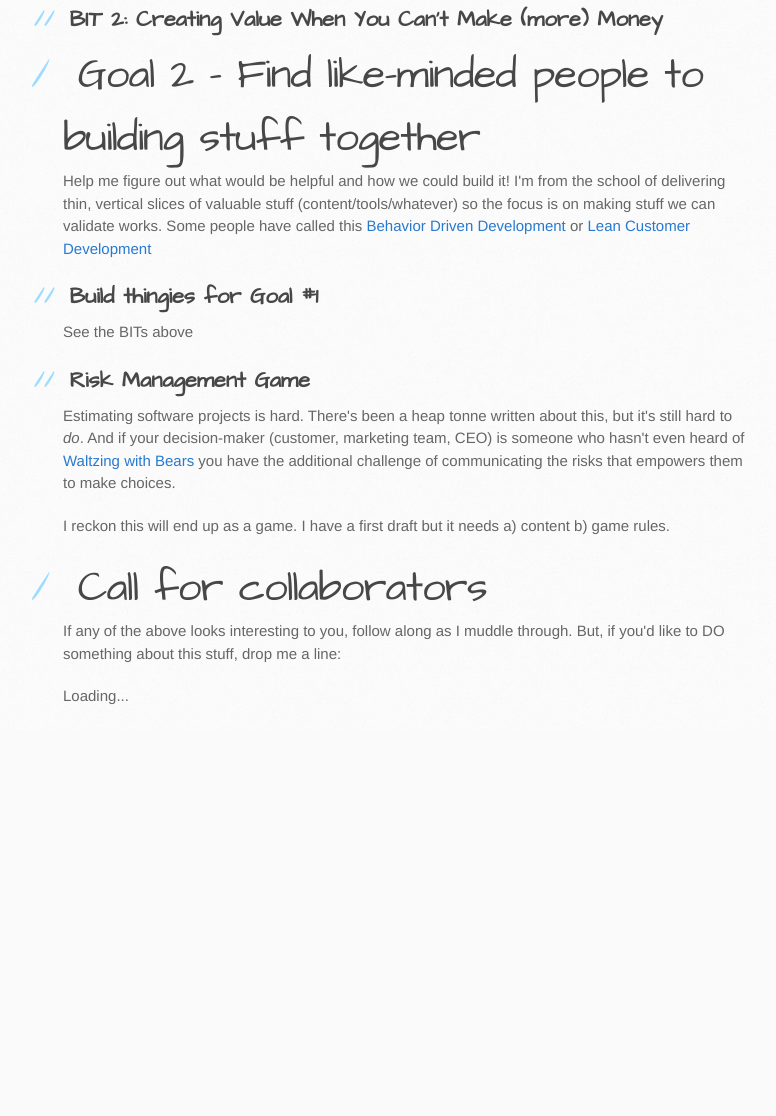
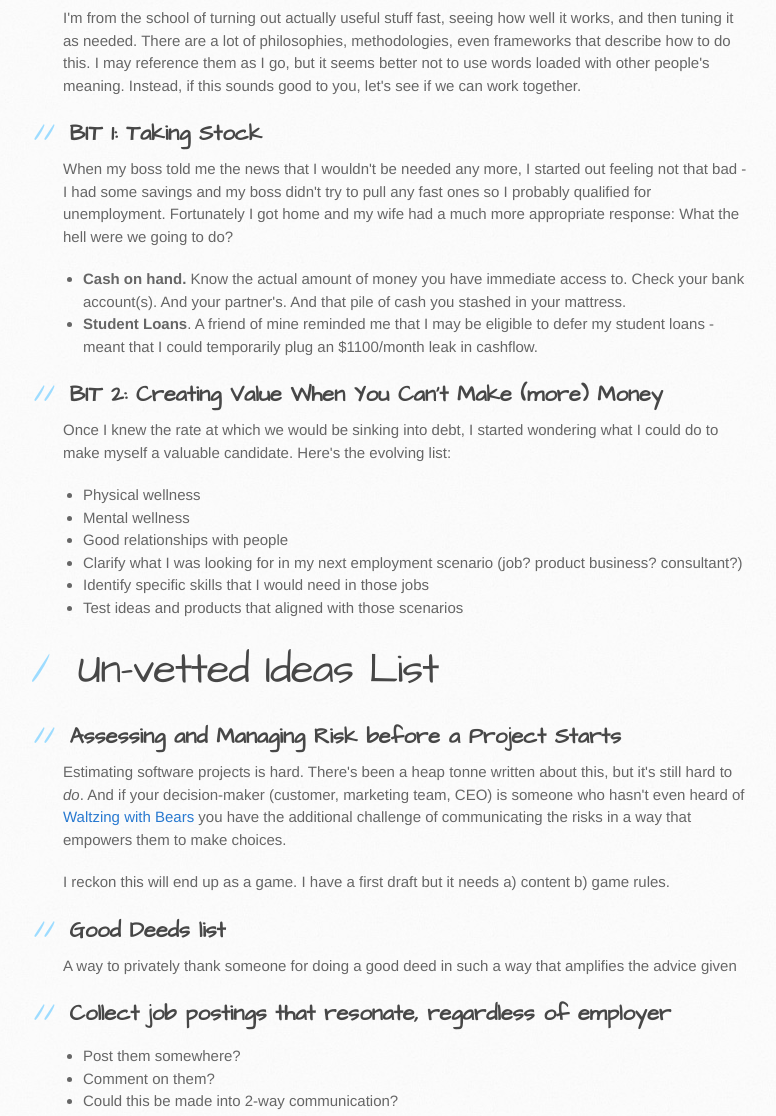
Before and after one commit to bonniea/hack-my-layoff, a plain HTML site: page index.html in a window 1280 px wide. Shown: the part 940-2056 px from the top of the page, without its empty margins (107-883 px from the left). Before the commit the page ends 1670 px from the top, so only its background shows below. Drawn offline with Linux system fonts and the light colour scheme.

```diff
--- a/index.html
+++ b/index.html
@@ -29,14 +29,20 @@
       <div class="inner clearfix">
         <section id="main-content">
           <h1>
-<a id="goal-1---stop-re-inventing-the-wheel-for-basic-but-important-things-bits" class="anchor" href="#goal-1---stop-re-inventing-the-wheel-for-basic-but-important-things-bits" aria-hidden="true"><span class="octicon octicon-link"></span></a>Goal 1 - Stop Re-inventing the Wheel for Basic but Important Things (BITs)</h1>
+<a id="goal-stop-re-inventing-the-wheel-for-basic-but-important-things-bits" class="anchor" href="#goal-stop-re-inventing-the-wheel-for-basic-but-important-things-bits" aria-hidden="true"><span class="octicon octicon-link"></span></a>Goal: Stop Re-inventing the Wheel for Basic but Important Things (BITs)</h1>
 
-<p>I am as competent as the next millenial at Googling. That said, I hate sifting through heaps of link bait to find legit answers for this simple stuff. How can we reduce the noise so that we can actually find what we need? A StackOverflow style help site? A GitHub Repo with Branches for each topic, sub-topic, sub-sub-sub-topic? A curated Pocket Account? A Web-ring of people who've done similar stuff????</p>
+<p>With the unexpected layoff, my life has definitely become a little bit too interesting. Through a bit of privilege, careful budgeting, and unemployment eligibility, our financial situation is stable for the moment. But given the move and the impending arrival of the kiddo, I'm not in the best place for diving into a new full-time job (though by law, I am required to actively seek work and will do so.) </p>
+
+<p>I am sure there are others in a similar position, just as I'm sure there are others who have survived this before. <strong>We don't have to be alone.</strong> I started Hack My Layoff as a way to share the problems, frustrations, and just day to day survival needs that I discover as I go along. It's also a place to reflect on those experiences and find ways to make it easier on myself and others who find themselves stuck. </p>
+
+<p>I am as competent as the next millenial at Googling, but I hate sifting through heaps of link bait to find legit answers for simple stuff like what to do the day you're laid off. How can we reduce the noise so that we can actually find what we need? A StackOverflow style help site? A GitHub Repo with Branches for each topic, sub-topic, sub-sub-sub-topic? A curated Pocket Account? Knowls (oh wait, those died years ago for a reason)? A Web-ring of people who've done similar stuff???</p>
+
+<p>I'm from the school of turning out actually useful stuff fast, seeing how well it works, and then tuning it as needed. There are a lot of philosophies, methodologies, even frameworks that describe how to do this. I may reference them as I go, but it seems better not to use words loaded with other people's meaning. Instead, if this sounds good to you, let's see if we can work together. </p>
 
 <h2>
 <a id="bit-1-taking-stock" class="anchor" href="#bit-1-taking-stock" aria-hidden="true"><span class="octicon octicon-link"></span></a>BIT 1: Taking Stock</h2>
 
-<p>I started out feeling not that bad - I had some savings and my boss didn't try to pull any fast ones so I probably qualified for unemployment. Fortunately I got home and my wife had a much more appropriate response: What the hell were we going to do?</p>
+<p>When my boss told me the news that I wouldn't be needed any more, I started out feeling not that bad - I had some savings and my boss didn't try to pull any fast ones so I probably qualified for unemployment. Fortunately I got home and my wife had a much more appropriate response: What the hell were we going to do?</p>
 
 <ul>
 <li>
@@ -48,22 +54,40 @@
 <h2>
 <a id="bit-2-creating-value-when-you-cant-make-more-money" class="anchor" href="#bit-2-creating-value-when-you-cant-make-more-money" aria-hidden="true"><span class="octicon octicon-link"></span></a>BIT 2: Creating Value When You Can't Make (more) Money</h2>
 
+<p>Once I knew the rate at which we would be sinking into debt, I started wondering what I could do to make myself a valuable candidate. Here's the evolving list:</p>
+
+<ul>
+<li>Physical wellness</li>
+<li>Mental wellness</li>
+<li>Good relationships with people</li>
+<li>Clarify what I was looking for in my next employment scenario (job? product business? consultant?)</li>
+<li>Identify specific skills that I would need in those jobs </li>
+<li>Test ideas and products that aligned with those scenarios</li>
+</ul>
+
 <h1>
-<a id="goal-2---find-like-minded-people-to-building-stuff-together" class="anchor" href="#goal-2---find-like-minded-people-to-building-stuff-together" aria-hidden="true"><span class="octicon octicon-link"></span></a>Goal 2 - Find like-minded people to building stuff together</h1>
-
-<p>Help me figure out what would be helpful and how we could build it! I'm from the school of delivering thin, vertical slices of valuable stuff (content/tools/whatever) so the focus is on making stuff we can validate works. Some people have called this <a href="https://cukes.info/blog/2014/03/03/the-worlds-most-misunderstood-collaboration-tool">Behavior Driven Development</a> or <a href="http://steveblank.com/2012/03/29/nail-the-customer-development-manifesto/">Lean Customer Development</a></p>
+<a id="un-vetted-ideas-list" class="anchor" href="#un-vetted-ideas-list" aria-hidden="true"><span class="octicon octicon-link"></span></a>Un-vetted Ideas List</h1>
 
 <h2>
-<a id="build-thingies-for-goal-1" class="anchor" href="#build-thingies-for-goal-1" aria-hidden="true"><span class="octicon octicon-link"></span></a>Build thingies for Goal #1</h2>
+<a id="assessing-and-managing-risk-before-a-project-starts" class="anchor" href="#assessing-and-managing-risk-before-a-project-starts" aria-hidden="true"><span class="octicon octicon-link"></span></a>Assessing and Managing Risk before a Project Starts</h2>
 
-<p>See the BITs above</p>
+<p>Estimating software projects is hard. There's been a heap tonne written about this, but it's still hard to <em>do</em>. And if your decision-maker (customer, marketing team, CEO) is someone who hasn't even heard of <a href="http://www.amazon.com/Waltzing-With-Bears-Managing-Software/dp/0932633609">Waltzing with Bears</a> you have the additional challenge of communicating the risks in a way that empowers them to make choices.</p>
+
+<p>I reckon this will end up as a game. I have a first draft but it needs a) content b) game rules.</p>
 
 <h2>
-<a id="risk-management-game" class="anchor" href="#risk-management-game" aria-hidden="true"><span class="octicon octicon-link"></span></a>Risk Management Game</h2>
+<a id="good-deeds-list" class="anchor" href="#good-deeds-list" aria-hidden="true"><span class="octicon octicon-link"></span></a>Good Deeds list</h2>
 
-<p>Estimating software projects is hard. There's been a heap tonne written about this, but it's still hard to <em>do</em>. And if your decision-maker (customer, marketing team, CEO) is someone who hasn't even heard of <a href="http://www.amazon.com/Waltzing-With-Bears-Managing-Software/dp/0932633609">Waltzing with Bears</a> you have the additional challenge of communicating the risks that empowers them to make choices.</p>
+<p>A way to privately thank someone for doing a good deed in such a way that amplifies the advice given</p>
 
-<p>I reckon this will end up as a game. I have a first draft but it needs a) content b) game rules.</p>
+<h2>
+<a id="collect-job-postings-that-resonate-regardless-of-employer" class="anchor" href="#collect-job-postings-that-resonate-regardless-of-employer" aria-hidden="true"><span class="octicon octicon-link"></span></a>Collect job postings that resonate, regardless of employer</h2>
+
+<ul>
+<li>Post them somewhere?</li>
+<li>Comment on them?</li>
+<li>Could this be made into 2-way communication?</li>
+</ul>
 
 <h1>
 <a id="call-for-collaborators" class="anchor" href="#call-for-collaborators" aria-hidden="true"><span class="octicon octicon-link"></span></a>Call for collaborators</h1>
```
Also changed, not shown: params.json (+1 -1 lines).
